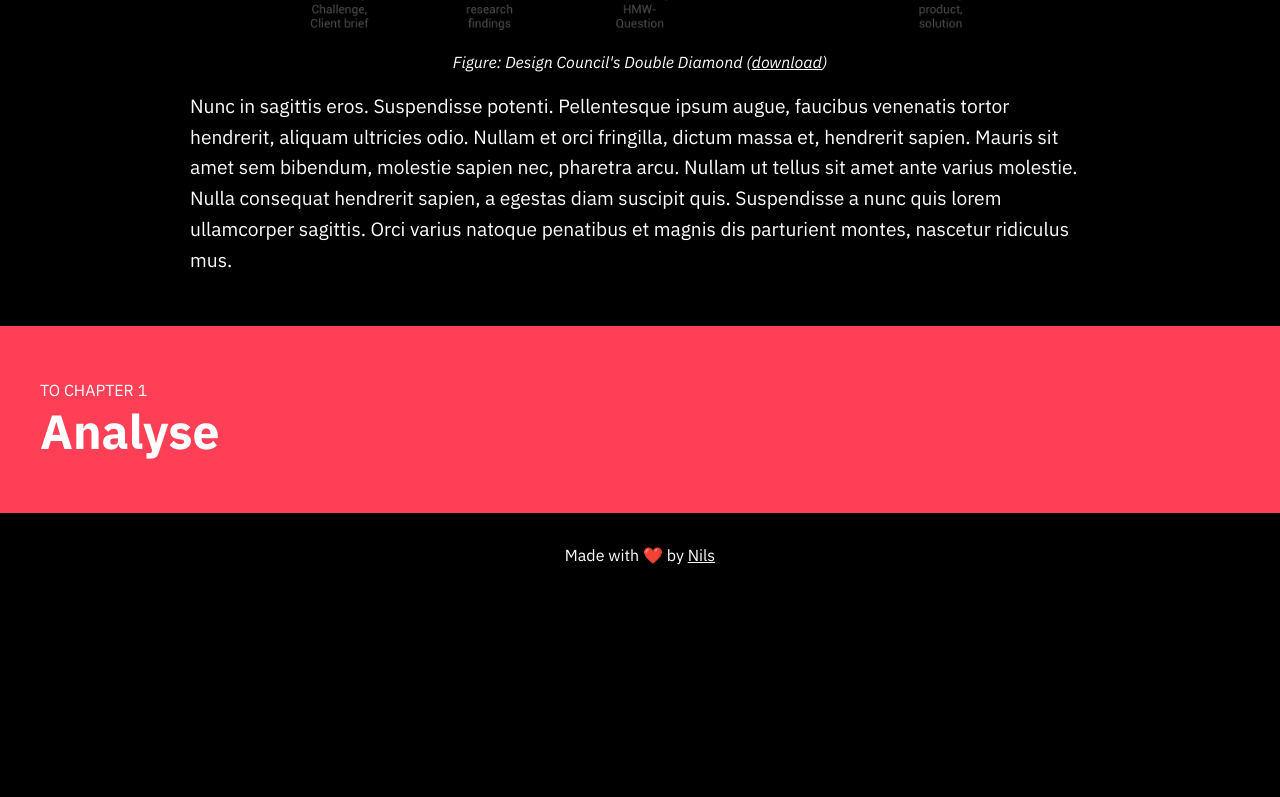
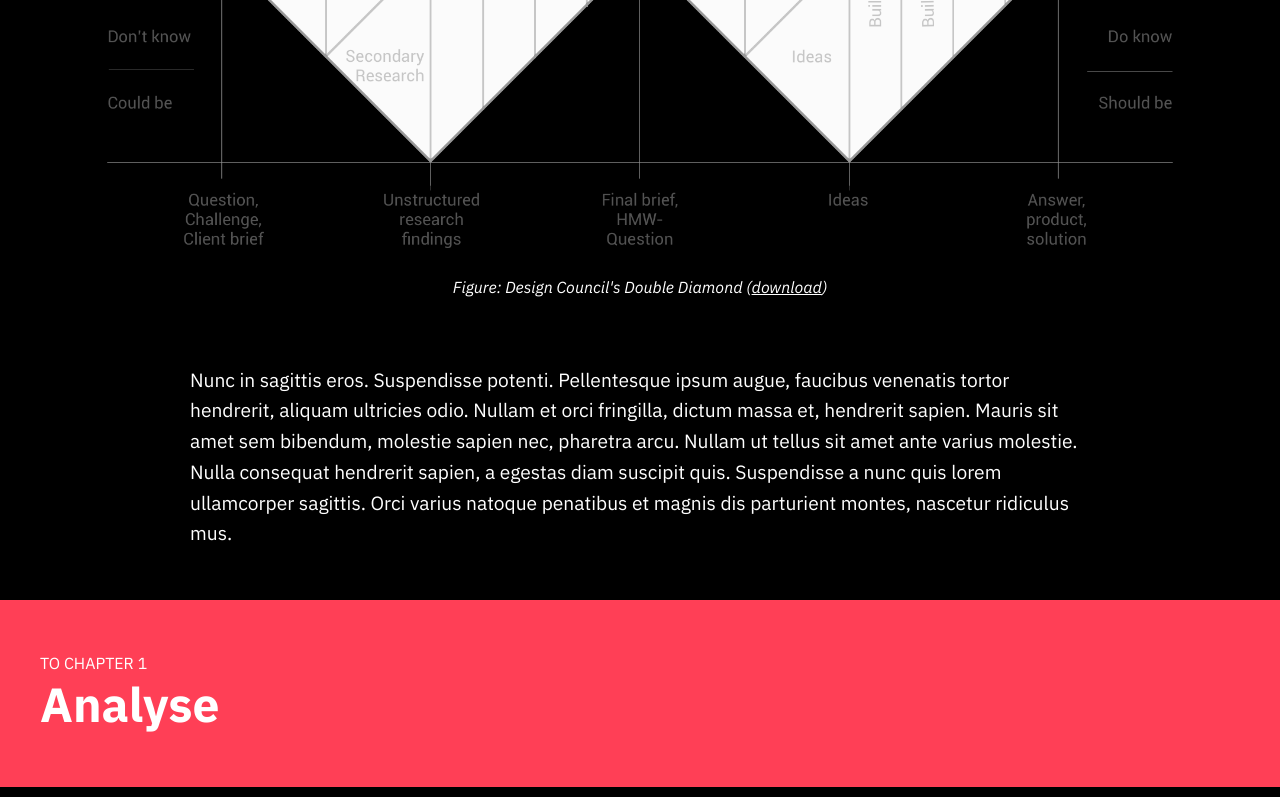
Before and after one commit to nwesthoff/ra-experience-design, a Next.js app: page /chapters/0-introduction in a window 1280 px wide. Shown: the part 1392-2189 px from the top of the page. Before the commit the page ends 1989 px from the top, so only its background shows below. Built offline with nearby package versions, Linux system fonts and the light colour scheme.

Commit message:
💅🏻 Give double diamonds more space

```diff
--- a/pages/chapters/0-introduction.tsx
+++ b/pages/chapters/0-introduction.tsx
@@ -68,6 +68,7 @@ const IntroductionPage: NextPage = () => (
           depth to the purpose and the expected results of each step of the
           process.
         </p>
+      </ContentContainer>
 
       <figure style={{ position: "relative" }}>
         <ScrollToReveal opacity={[0, 1]}>
@@ -82,17 +83,14 @@ const IntroductionPage: NextPage = () => (
         />
         <figcaption>
           Figure: Design Council's Double Diamond (
-            <a
-              download
-              href="/img/double-diamond.png"
-              title="Click to download"
-            >
+          <a download href="/img/double-diamond.png" title="Click to download">
             download
           </a>
           )
         </figcaption>
       </figure>
 
+      <ContentContainer>
         <p>
           Nunc in sagittis eros. Suspendisse potenti. Pellentesque ipsum augue,
           faucibus venenatis tortor hendrerit, aliquam ultricies odio. Nullam et
```
Lines whose indentation alone changed are shown as unchanged.
